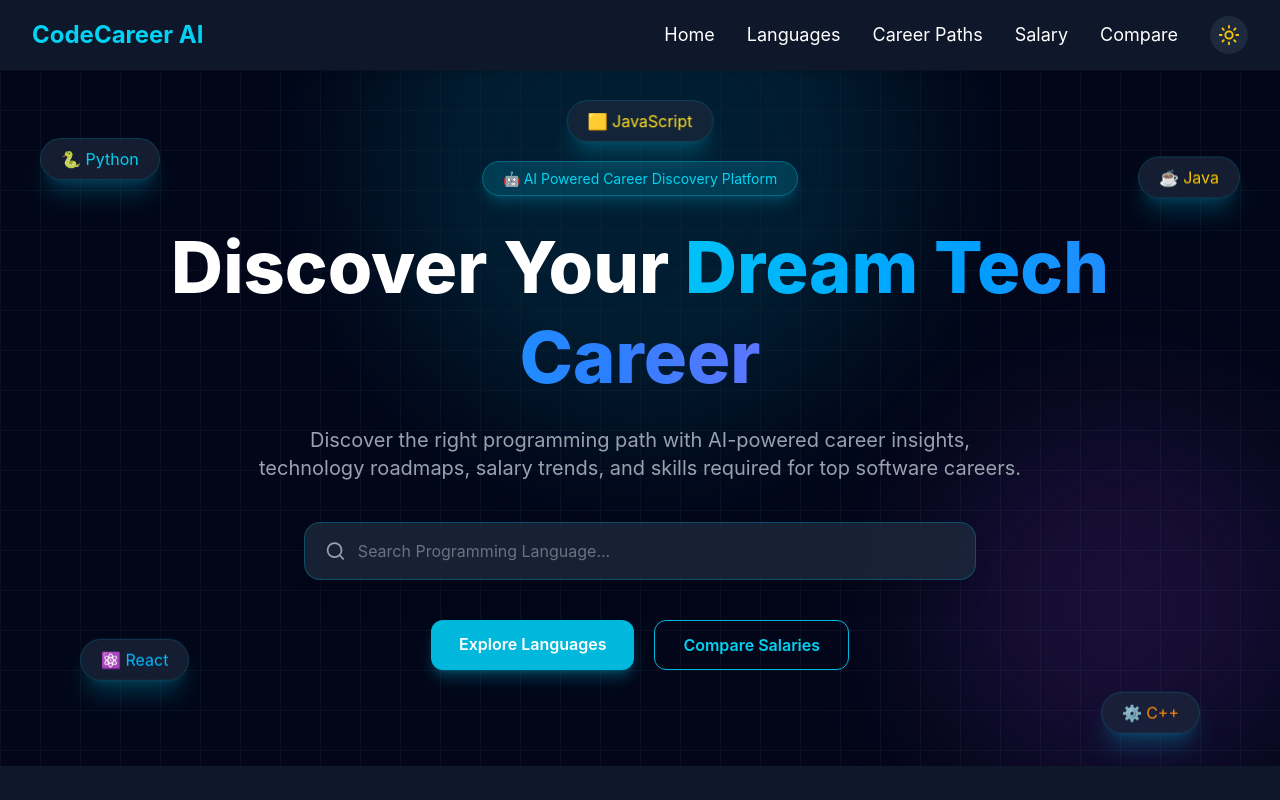
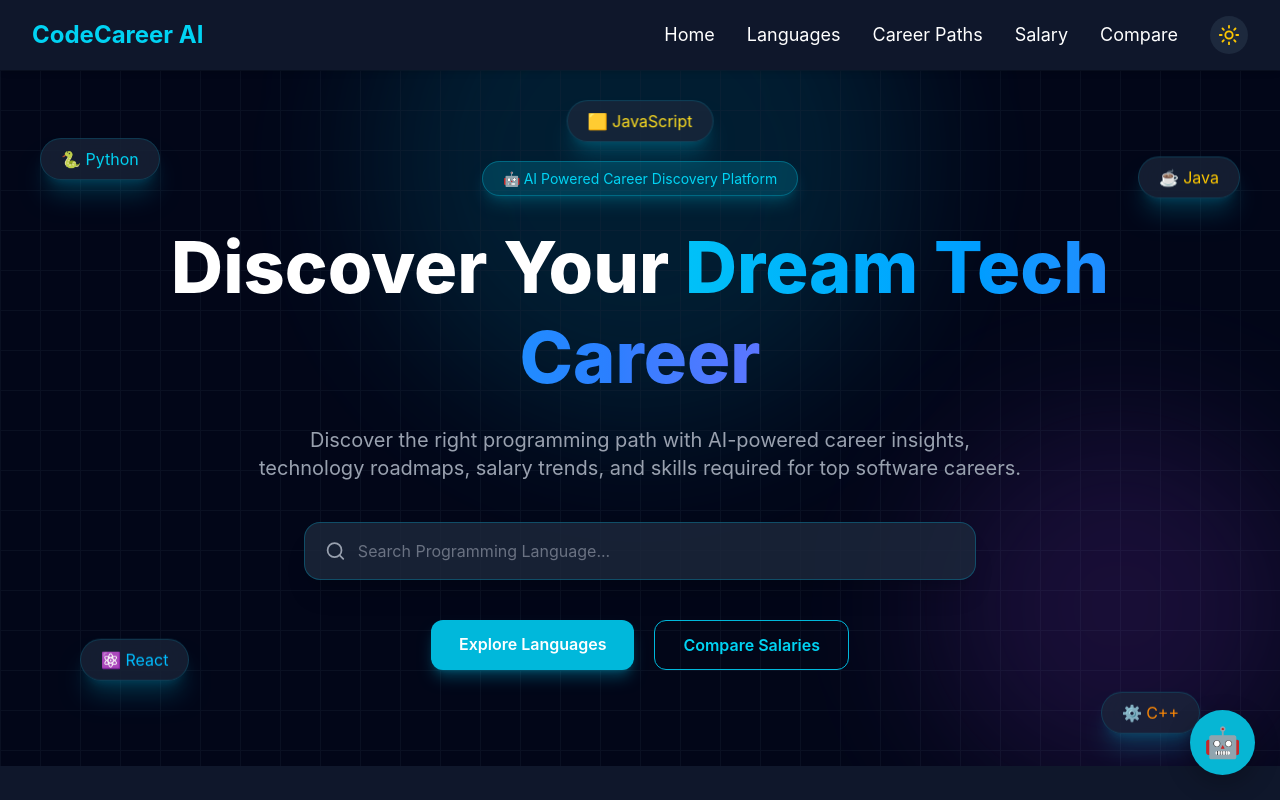
Before and after one commit to goggiharsha-oss/CodeCareer-AI, a React (Vite) app: page / in a window 1280 px wide. Shown: the top 800 px of the page. Built offline with nearby package versions, Linux system fonts and the light colour scheme.

Commit message:
Add AI assistant to home page

```diff
--- a/src/components/AIAssistant.css
+++ b/src/components/AIAssistant.css
@@ -0,0 +1,64 @@
+.ai-button{
+  position:fixed;
+  bottom:25px;
+  right:25px;
+  width:65px;
+  height:65px;
+  border:none;
+  border-radius:50%;
+  background:#06b6d4;
+  color:white;
+  font-size:30px;
+  cursor:pointer;
+  box-shadow:0 8px 25px rgba(0,0,0,.25);
+  transition:.3s;
+  z-index:9999;
+}
+
+.ai-button:hover{
+  transform:scale(1.1);
+}
+
+.ai-popup{
+  position:fixed;
+  bottom:100px;
+  right:25px;
+  width:340px;
+  background:#fff;
+  border-radius:18px;
+  overflow:hidden;
+  box-shadow:0 15px 35px rgba(0,0,0,.25);
+  z-index:9999;
+}
+
+.ai-header{
+  background:#06b6d4;
+  color:white;
+  display:flex;
+  justify-content:space-between;
+  align-items:center;
+  padding:15px;
+  font-weight:bold;
+}
+
+.close-btn{
+  background:none;
+  border:none;
+  color:white;
+  font-size:20px;
+  cursor:pointer;
+}
+
+.ai-body{
+  padding:20px;
+  color:#1e293b;
+}
+
+.ai-body ul{
+  margin-top:12px;
+  padding-left:20px;
+}
+
+.ai-body li{
+  margin:8px 0;
+}
--- a/src/components/AIAssistant.jsx
+++ b/src/components/AIAssistant.jsx
@@ -0,0 +1,51 @@
+import { useState } from "react";
+import "./AIAssistant.css";
+
+function AIAssistant() {
+  const [open, setOpen] = useState(false);
+
+  return (
+    <>
+      {/* Floating Button */}
+      <button
+        className="ai-button"
+        onClick={() => setOpen(!open)}
+      >
+        🤖
+      </button>
+
+      {/* Chat Popup */}
+      {open && (
+        <div className="ai-popup">
+          <div className="ai-header">
+            <span>🤖 CodeCareer AI</span>
+
+            <button
+              className="close-btn"
+              onClick={() => setOpen(false)}
+            >
+              ✕
+            </button>
+          </div>
+
+          <div className="ai-body">
+            <h3>👋 Welcome!</h3>
+
+            <p>
+              Ask me anything about:
+            </p>
+
+            <ul>
+              <li>🐍 Programming Languages</li>
+              <li>💼 Career Paths</li>
+              <li>💰 Salaries</li>
+              <li>🛣️ Learning Roadmaps</li>
+            </ul>
+          </div>
+        </div>
+      )}
+    </>
+  );
+}
+
+export default AIAssistant;
--- a/src/pages/Home.jsx
+++ b/src/pages/Home.jsx
@@ -7,6 +7,7 @@ import WhyChoose from "../components/WhyChoose";
 import Statistics from "../components/Statistics";
 import SalaryComparison from "../components/SalaryComparison";
 import CareerDomains from "../components/CareerDomains";
+import AIAssistant from "../components/AIAssistant";
 
 function Home() {
   const [search, setSearch] = useState("");
@@ -31,6 +32,8 @@ function Home() {
 
       <SalaryComparison />
 
+      <AIAssistant />
+
       <Footer />
     </>
   );
```
